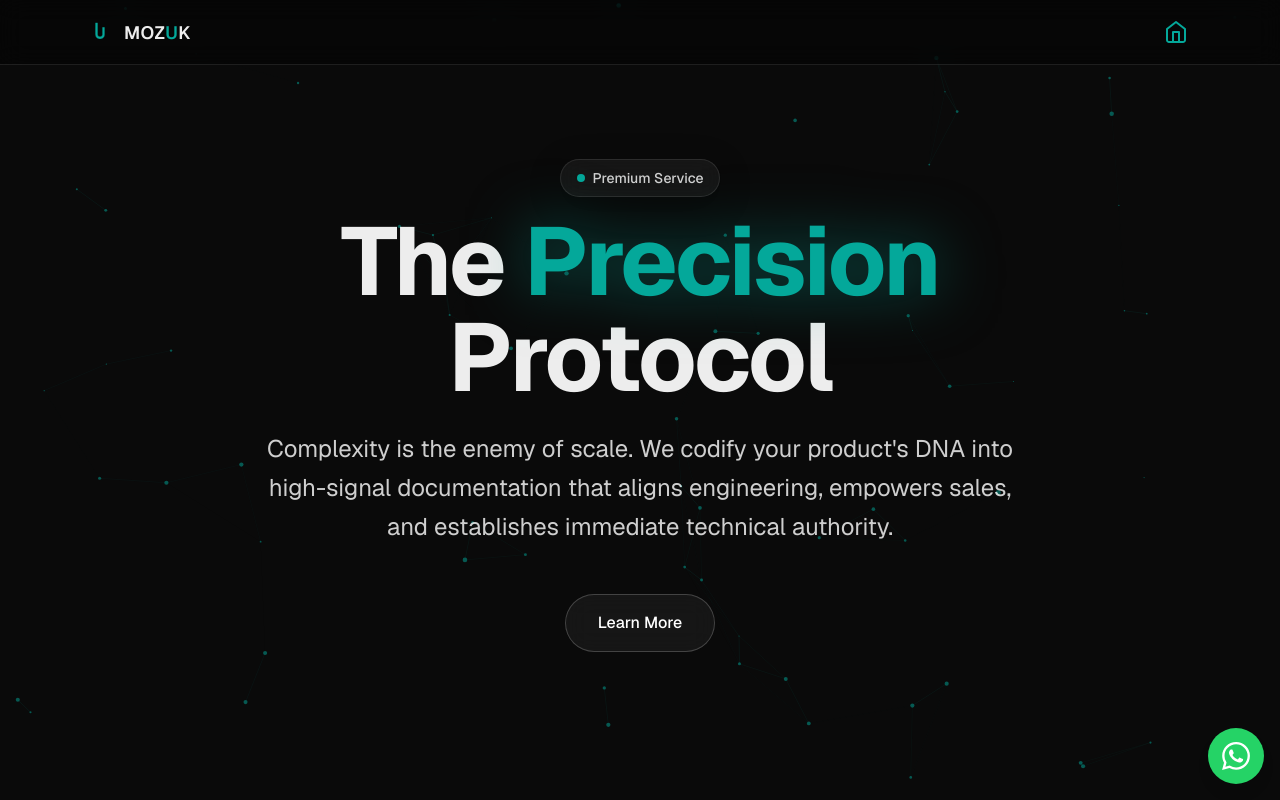
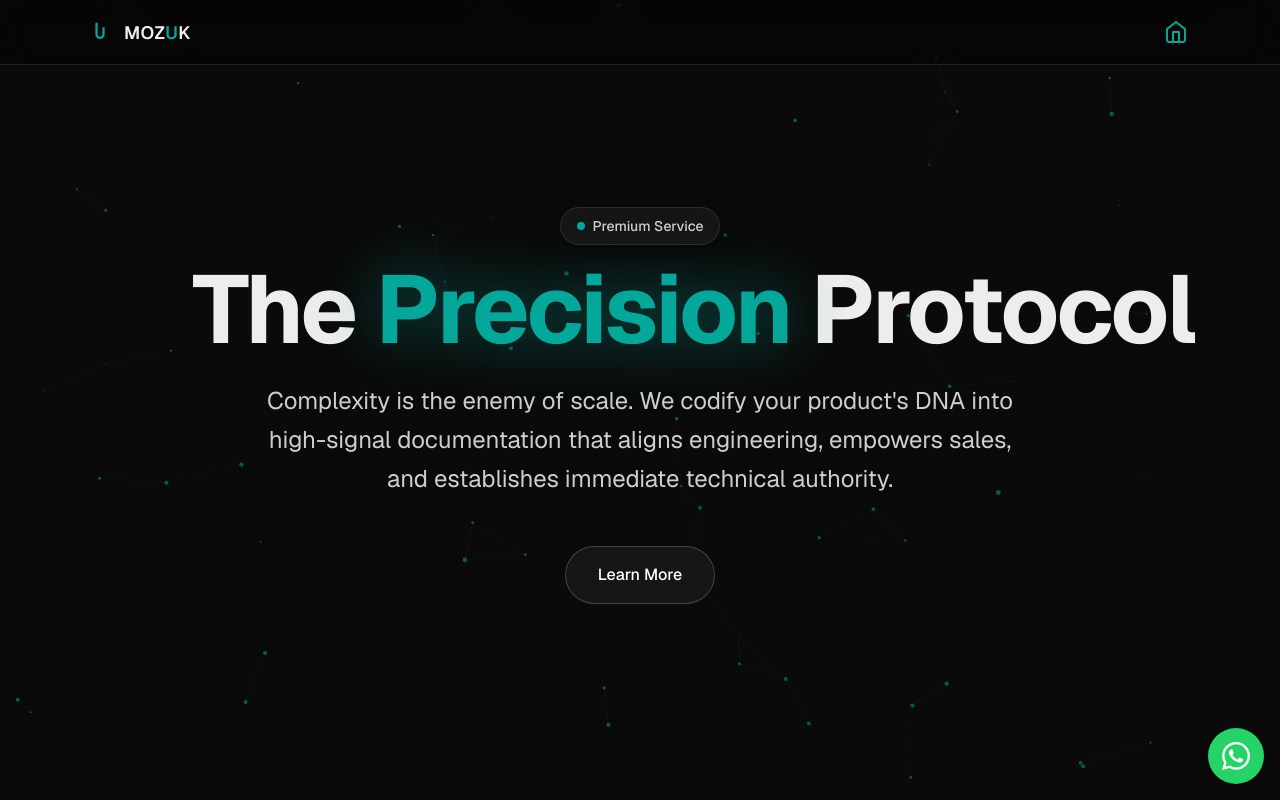
Before and after one commit to Drakhtar359/mozuk-site, a Next.js app in the folder apps/web/: page /technicalstandard in a window 1280 px wide. Shown: the top 800 px of the page. Built offline with nearby package versions, Linux system fonts and the light colour scheme.

Commit message:
Keep Precision Protocol title on one line

```diff
--- a/apps/web/src/app/technicalstandard/page.tsx
+++ b/apps/web/src/app/technicalstandard/page.tsx
@@ -15,7 +15,7 @@ export default function TechnicalStandard() {
                         <span className="text-sm font-medium text-white/80">Premium Service</span>
                     </div>
 
-                    <h1 className="text-5xl sm:text-7xl lg:text-8xl font-bold tracking-tight">
+                    <h1 className="text-5xl sm:text-7xl lg:text-8xl font-bold tracking-tight whitespace-nowrap">
                         The <span className="text-[var(--brand)] drop-shadow-[0_0_30px_rgba(4,168,154,0.5)]">Precision</span> Protocol
                     </h1>
 
```
